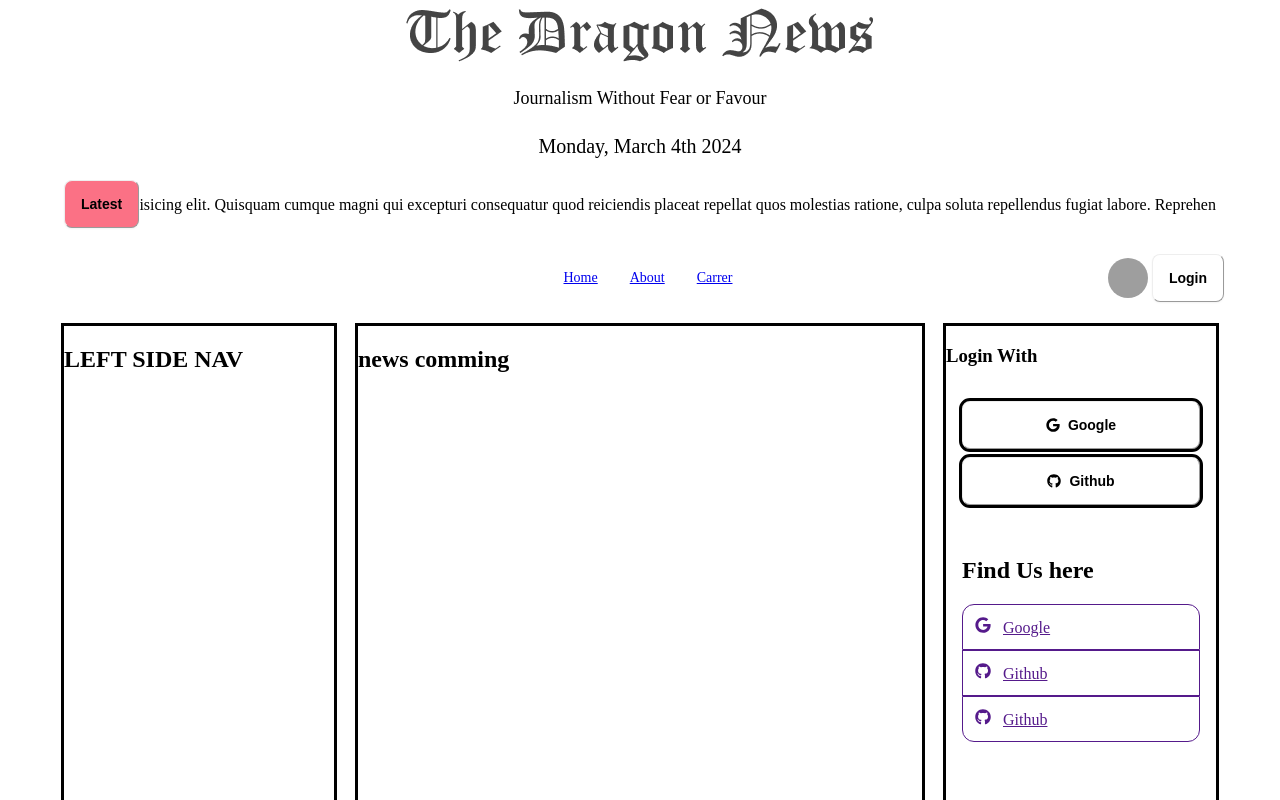
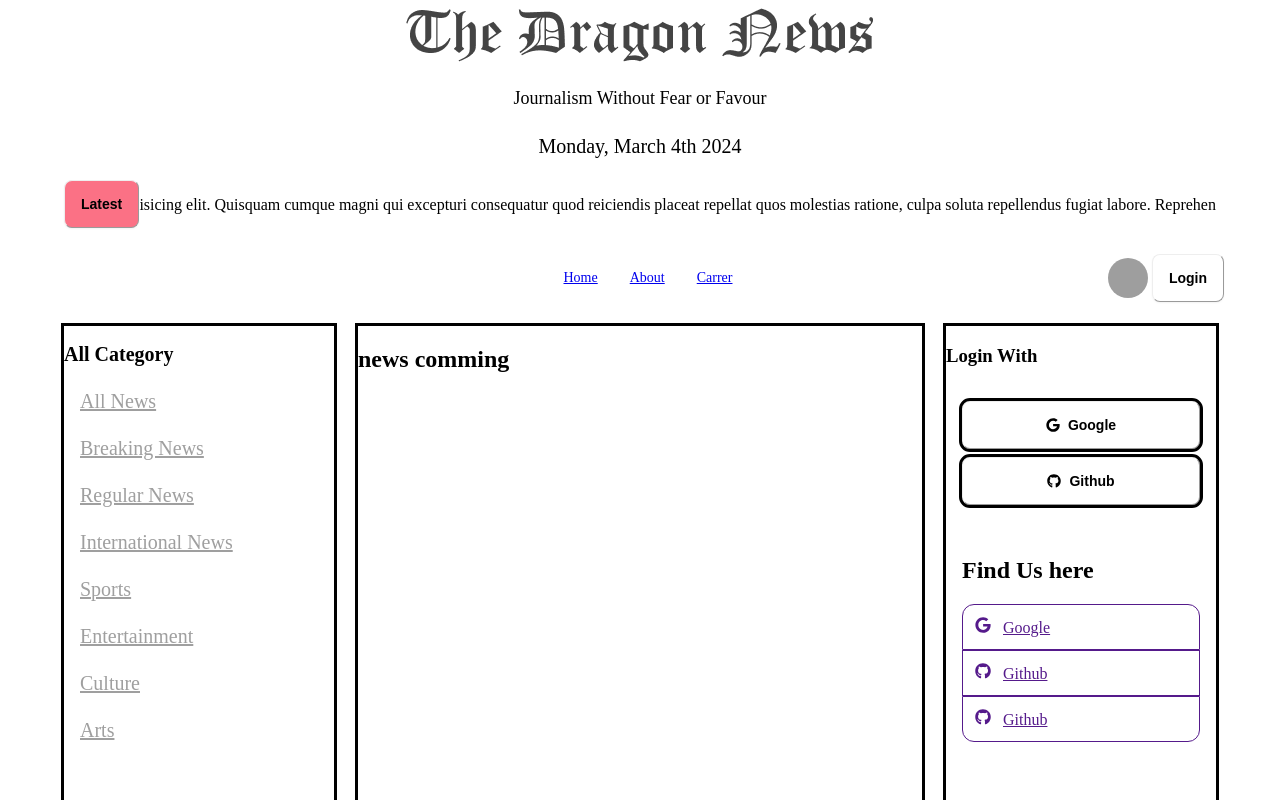
Before and after one commit to ammarcse50/react-dragon-news-auth, a React (Vite) app: page / in a window 1280 px wide. Shown: the top 800 px of the page. Built offline with nearby package versions, Linux system fonts and the light colour scheme; grey boxes are pictures that could not be loaded.

Commit message:
left-sidebar-added

```diff
--- a/src/pages/Shared/LeftSideNav/LeftSideNav.jsx
+++ b/src/pages/Shared/LeftSideNav/LeftSideNav.jsx
@@ -1,11 +1,28 @@
-import React from 'react';
+import React, { useEffect, useState } from "react";
+import { Link, NavLink } from "react-router-dom";
 
 const LeftSideNav = () => {
-    return (
-        <div>
-            <h2>LEFT SIDE NAV</h2>
-        </div>
-    );
+  const [categories, setCatgories] = useState([]);
+
+  useEffect(() => {
+    fetch("categories.json")
+      .then((res) => res.json())
+      .then((data) => setCatgories(data));
+  }, []);
+  return (
+    <div className="space-y-6">
+      <h2 className="font-semibold text-[20px] ">All Category</h2>
+
+      {categories.map((element) => (
+        <NavLink
+          className="text-[#9F9F9F] block text-[20px] mb-3 ml-4"
+          key={element.id}
+        >
+          {element.name}
+        </NavLink>
+      ))}
+    </div>
+  );
 };
 
 export default LeftSideNav;
```
Also changed, not shown: public/categories.json (renamed from data/categories.json), public/news.json (renamed from data/news.json).
